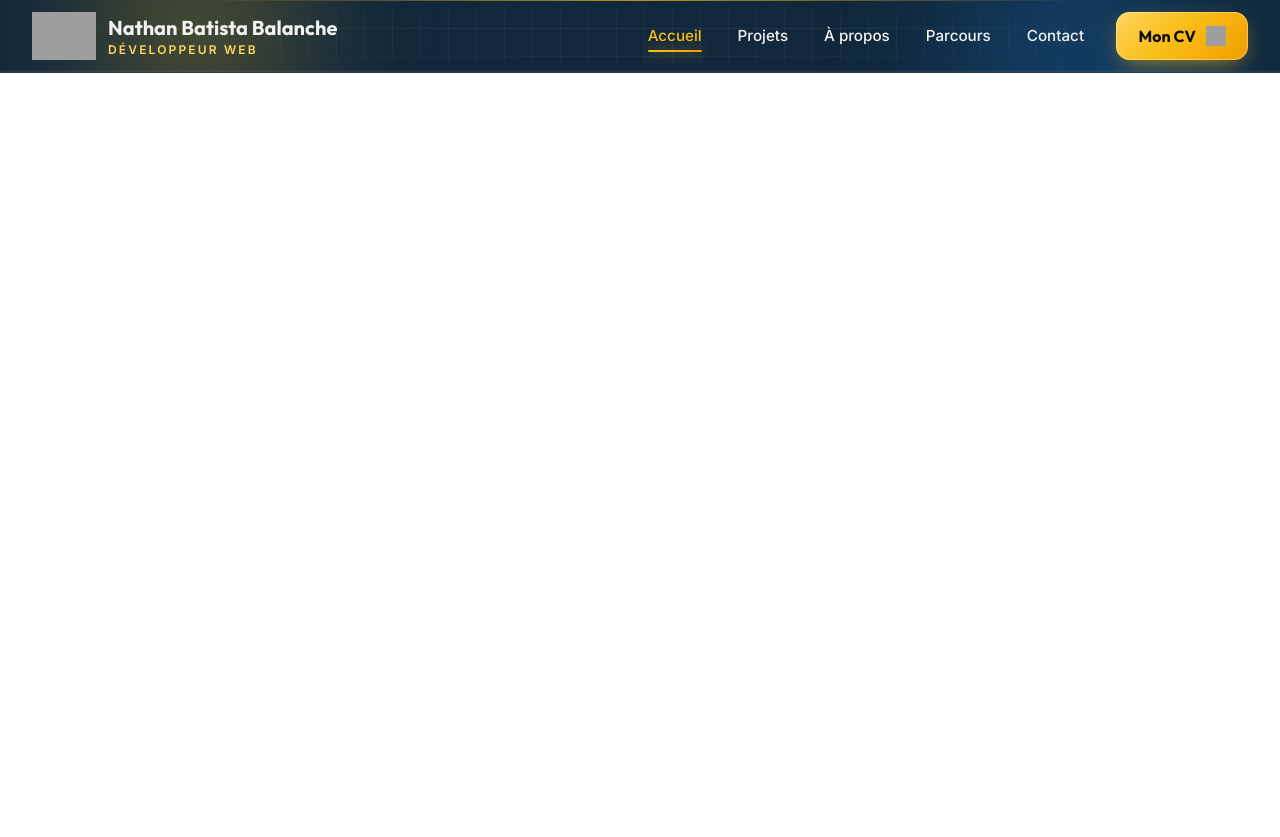
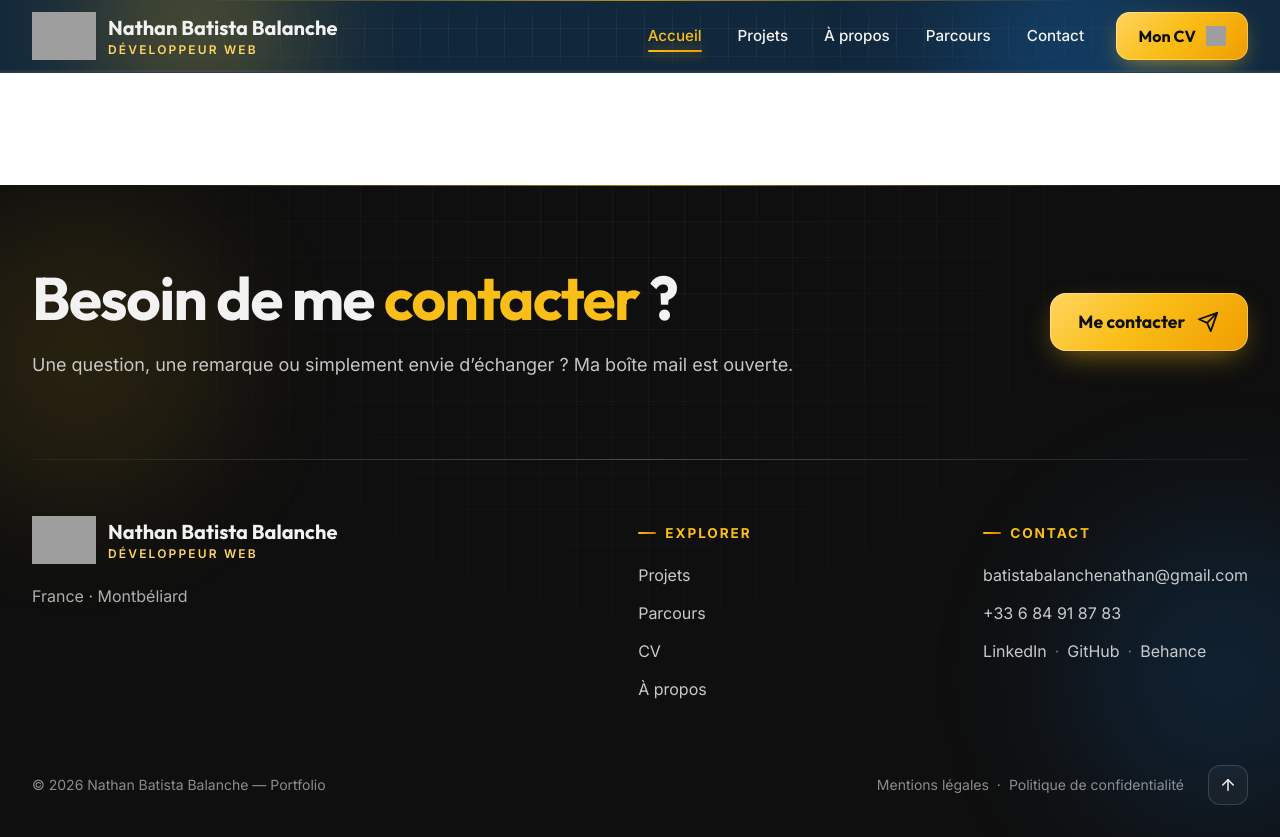
Before and after one commit to NathanBatistaBalanche/portfolio, an Astro site: page / in a window 1280 px wide. Before the commit the page ends 800 px from the top, so only its background shows below. Built offline with nearby package versions, Linux system fonts and the light colour scheme; Astro itself is replaced by a stand-in of ours; grey boxes are pictures that could not be loaded.

Commit message:
Commit 3 : Footer Fonctionnel

```diff
--- /dev/null
+++ b/src/components/Footer.astro
@@ -0,0 +1,436 @@
+---
+/**
+ * src/components/Footer.astro
+ * Footer du portfolio : appel à me contacter, colonnes Explorer / Contact,
+ * mentions légales, retour en haut. Apparition douce au scroll.
+ */
+import logoUrl from "./public/icons/logo.svg?url";
+
+const year = new Date().getFullYear();
+
+const explore = [
+  { label: "Projets", href: "/projets" },
+  { label: "Parcours", href: "/parcours" },
+  { label: "CV", href: "/cv-nathan-batista-balanche.pdf", download: "CV-Nathan-Batista-Balanche.pdf" },
+  { label: "À propos", href: "/a-propos" },
+];
+
+const email = "batistabalanchenathan@gmail.com";
+const phone = { label: "+33 6 84 91 87 83", href: "tel:+33684918783" };
+
+// TODO : remplace les "#" par tes vrais liens de profil
+const socials = [
+  { label: "LinkedIn", href: "https://www.linkedin.com/in/nathan-batista-balanche-349916337/" },
+  { label: "GitHub", href: "https://github.com/NathanBatistaBalanche" },
+  { label: "Behance", href: "https://www.behance.net/nathanbatista7" },
+];
+
+const legal = [
+  { label: "Mentions légales", href: "/mentions-legales" },
+  { label: "Politique de confidentialité", href: "/politique-de-confidentialite" },
+];
+---
+
+<footer id="site-footer" class="footer relative isolate overflow-hidden bg-encre text-neige">
+  <!-- Décor : lueurs, grille, filet lumineux -->
+  <div aria-hidden="true" class="pointer-events-none absolute inset-0 -z-10">
+    <div class="f-orb absolute -left-24 top-10 h-72 w-72 rounded-full bg-soleil/10 blur-3xl"></div>
+    <div class="f-orb f-orb-reverse absolute -right-24 bottom-0 h-80 w-80 rounded-full bg-azur/20 blur-3xl"></div>
+    <div class="f-grid absolute inset-0"></div>
+    <div class="absolute inset-x-[10%] top-0 h-px bg-linear-to-r from-transparent via-soleil/60 to-transparent"></div>
+  </div>
+
+  <div class="mx-auto w-full max-w-7xl px-5 sm:px-8">
+    <!-- Appel à me contacter -->
+    <section
+      aria-labelledby="footer-cta"
+      class="flex flex-col items-start gap-8 py-16 sm:py-20 md:flex-row md:items-center md:justify-between md:gap-12"
+    >
+      <div class="max-w-3xl" data-reveal>
+        <h2 id="footer-cta" class="font-outfit text-4xl font-bold leading-[1.1] tracking-tight sm:text-5xl lg:text-6xl">
+          Besoin de me <span class="text-soleil">contacter</span> ?
+        </h2>
+        <p class="mt-5 text-base text-neige/80 sm:text-lg">
+          Une question, une remarque ou simplement envie d’échanger ? Ma boîte mail est ouverte.
+        </p>
+      </div>
+
+      <div class="shrink-0" data-reveal style="--d:120ms">
+        <a href="/contact" class="cta">
+          <span>Me contacter</span>
+          <svg
+            class="cta-icon"
+            width="22"
+            height="22"
+            viewBox="0 0 24 24"
+            fill="none"
+            stroke="currentColor"
+            stroke-width="2"
+            stroke-linecap="round"
+            stroke-linejoin="round"
+            aria-hidden="true"
+          >
+            <line x1="22" y1="2" x2="11" y2="13"></line>
+            <polygon points="22 2 15 22 11 13 2 9 22 2"></polygon>
+          </svg>
+        </a>
+      </div>
+    </section>
+
+    <div class="h-px bg-linear-to-r from-white/5 via-white/25 to-white/5"></div>
+
+    <!-- Identité + colonnes -->
+    <div class="grid gap-12 py-14 lg:grid-cols-[1fr_auto] lg:gap-24">
+      <div class="flex flex-col gap-5" data-reveal>
+        <a href="/" class="f-logo inline-flex w-fit items-center gap-3" aria-label="Nathan Batista Balanche, retour à l'accueil">
+          <img src={logoUrl} alt="" decoding="async" loading="lazy" class="f-logo-img h-12 w-auto" />
+          <span class="flex flex-col leading-tight">
+            <span class="font-outfit text-xl font-bold text-neige">Nathan Batista Balanche</span>
+            <span class="font-inter text-xs font-semibold uppercase tracking-[0.18em] text-miel">Développeur web</span>
+          </span>
+        </a>
+        <p class="text-neige/70">France · Montbéliard</p>
+      </div>
+
+      <div class="grid grid-cols-1 gap-x-20 gap-y-10 sm:grid-cols-2" data-reveal style="--d:100ms">
+        <nav aria-labelledby="footer-explore">
+          <h3 id="footer-explore" class="f-title">Explorer</h3>
+          <ul class="mt-5 flex flex-col gap-3.5">
+            {
+              explore.map((item) => (
+                <li>
+                  <a href={item.href} download={item.download} class="f-link">
+                    {item.label}
+                  </a>
+                </li>
+              ))
+            }
+          </ul>
+        </nav>
+
+        <div>
+          <h3 class="f-title">Contact</h3>
+          <ul class="mt-5 flex flex-col gap-3.5">
+            <li>
+              <a href={`mailto:${email}`} class="f-link break-all">{email}</a>
+            </li>
+            <li>
+              <a href={phone.href} class="f-link">{phone.label}</a>
+            </li>
+            <li class="flex flex-wrap items-center gap-x-2">
+              {
+                socials.map((item, i) => (
+                  <>
+                    {i > 0 && (
+                      <span aria-hidden="true" class="text-neige/40">
+                        ·
+                      </span>
+                    )}
+                    <a href={item.href} target="_blank" rel="noopener noreferrer" class="f-link">
+                      {item.label}
+                    </a>
+                  </>
+                ))
+              }
+            </li>
+          </ul>
+        </div>
+      </div>
+    </div>
+
+    <!-- Bas de page -->
+    <div
+      class="flex flex-col gap-5 pb-8 pt-2 text-sm text-neige/55 sm:flex-row sm:items-center sm:justify-between"
+      data-reveal
+    >
+      <p>© {year} Nathan Batista Balanche — Portfolio</p>
+
+      <div class="flex items-center justify-between gap-6 sm:justify-end">
+        <nav aria-label="Informations légales" class="flex flex-wrap items-center gap-x-2">
+          {
+            legal.map((item, i) => (
+              <>
+                {i > 0 && <span aria-hidden="true">·</span>}
+                <a href={item.href} class="f-link f-link-muted">
+                  {item.label}
+                </a>
+              </>
+            ))
+          }
+        </nav>
+
+        <button id="back-to-top" type="button" class="to-top" aria-label="Revenir en haut de la page">
+          <svg
+            width="18"
+            height="18"
+            viewBox="0 0 24 24"
+            fill="none"
+            stroke="currentColor"
+            stroke-width="2"
+            stroke-linecap="round"
+            stroke-linejoin="round"
+            aria-hidden="true"
+          >
+            <path d="m5 12 7-7 7 7"></path>
+            <path d="M12 19V5"></path>
+          </svg>
+        </button>
+      </div>
+    </div>
+  </div>
+</footer>
+
+<style>
+  /* ---------- Décor ---------- */
+  .f-grid {
+    background-image:
+      linear-gradient(to right, rgb(255 255 255 / 0.035) 1px, transparent 1px),
+      linear-gradient(to bottom, rgb(255 255 255 / 0.035) 1px, transparent 1px);
+    background-size: 36px 36px;
+    mask-image: radial-gradient(ellipse at 50% 0%, #000 10%, transparent 70%);
+  }
+
+  .f-orb {
+    animation: f-drift 16s ease-in-out infinite;
+  }
+  .f-orb-reverse {
+    animation-direction: reverse;
+    animation-delay: -8s;
+  }
+
+  /* ---------- Apparition au scroll (activée par le script) ---------- */
+  .footer.reveal-ready [data-reveal] {
+    opacity: 0;
+    transform: translateY(26px);
+    transition:
+      opacity 0.8s ease,
+      transform 0.9s cubic-bezier(0.22, 1, 0.36, 1);
+    transition-delay: var(--d, 0ms);
+  }
+  .footer.reveal-ready [data-reveal].is-visible {
+    opacity: 1;
+    transform: none;
+  }
+
+  /* ---------- Logo ---------- */
+  .f-logo-img {
+    transition: transform 0.5s cubic-bezier(0.22, 1, 0.36, 1);
+  }
+  .f-logo:hover .f-logo-img,
+  .f-logo:focus-visible .f-logo-img {
+    transform: rotate(-6deg) scale(1.1);
+  }
+  .f-logo:focus-visible {
+    outline: 2px solid var(--color-soleil);
+    outline-offset: 6px;
+    border-radius: 0.75rem;
+  }
+
+  /* ---------- Titres de colonnes ---------- */
+  .f-title {
+    display: inline-flex;
+    align-items: center;
+    gap: 0.6rem;
+    font-family: var(--font-inter);
+    font-size: 0.85rem;
+    font-weight: 700;
+    letter-spacing: 0.14em;
+    text-transform: uppercase;
+    color: var(--color-soleil);
+  }
+  .f-title::before {
+    content: "";
+    width: 1.1rem;
+    height: 2px;
+    border-radius: 2px;
+    background: linear-gradient(90deg, var(--color-soleil), var(--color-cuivre));
+  }
+
+  /* ---------- Liens ---------- */
+  .f-link {
+    position: relative;
+    display: inline-block;
+    color: rgb(242 242 242 / 0.82);
+    transition:
+      color 0.3s ease,
+      transform 0.3s cubic-bezier(0.22, 1, 0.36, 1);
+  }
+  .f-link::after {
+    content: "";
+    position: absolute;
+    left: 0;
+    right: 0;
+    bottom: -2px;
+    height: 1px;
+    background: linear-gradient(90deg, var(--color-soleil), var(--color-safran));
+    transform: scaleX(0);
+    transform-origin: left;
+    transition: transform 0.4s cubic-bezier(0.22, 1, 0.36, 1);
+  }
+  .f-link:hover,
+  .f-link:focus-visible {
+    color: var(--color-miel);
+    transform: translateX(3px);
+  }
+  .f-link:hover::after,
+  .f-link:focus-visible::after {
+    transform: scaleX(1);
+  }
+  .f-link:focus-visible {
+    outline: 2px solid var(--color-soleil);
+    outline-offset: 4px;
+    border-radius: 0.25rem;
+  }
+  .f-link-muted {
+    color: rgb(242 242 242 / 0.55);
+  }
+
+  /* ---------- Bouton « Me contacter » ---------- */
+  .cta {
+    position: relative;
+    isolation: isolate;
+    display: inline-flex;
+    align-items: center;
+    gap: 0.75rem;
+    overflow: hidden;
+    padding: 1rem 1.8rem;
+    border-radius: 1rem;
+    font-family: var(--font-outfit);
+    font-size: 1.1rem;
+    font-weight: 700;
+    color: var(--color-encre);
+    background: linear-gradient(
+      135deg,
+      var(--color-miel) 0%,
+      var(--color-soleil) 45%,
+      var(--color-safran) 100%
+    );
+    box-shadow:
+      inset 0 0 0 1px rgb(255 255 255 / 0.3),
+      0 10px 30px -10px color-mix(in srgb, var(--color-soleil) 60%, transparent);
+    transition:
+      transform 0.3s cubic-bezier(0.22, 1, 0.36, 1),
+      box-shadow 0.3s ease;
+  }
+  .cta > * {
+    position: relative;
+    z-index: 1;
+  }
+  .cta::before {
+    content: "";
+    position: absolute;
+    top: 0;
+    bottom: 0;
+    left: 0;
+    z-index: 0;
+    width: 45%;
+    background: linear-gradient(100deg, transparent, rgb(255 255 255 / 0.75), transparent);
+    transform: translateX(-220%) skewX(-20deg);
+    transition: transform 0.8s cubic-bezier(0.22, 1, 0.36, 1);
+  }
+  .cta:hover,
+  .cta:focus-visible {
+    transform: translateY(-3px);
+    box-shadow:
+      inset 0 0 0 1px rgb(255 255 255 / 0.45),
+      0 16px 40px -10px color-mix(in srgb, var(--color-soleil) 85%, transparent);
+  }
+  .cta:hover::before,
+  .cta:focus-visible::before {
+    transform: translateX(480%) skewX(-20deg);
+  }
+  .cta:active {
+    transform: translateY(0) scale(0.98);
+  }
+  .cta:focus-visible {
+    outline: 2px solid var(--color-miel);
+    outline-offset: 4px;
+  }
+  .cta-icon {
+    transition: transform 0.35s cubic-bezier(0.22, 1, 0.36, 1);
+  }
+  .cta:hover .cta-icon,
+  .cta:focus-visible .cta-icon {
+    transform: translate(3px, -3px);
+  }
+
+  /* ---------- Retour en haut ---------- */
+  .to-top {
+    display: inline-flex;
+    height: 2.5rem;
+    width: 2.5rem;
+    flex-shrink: 0;
+    align-items: center;
+    justify-content: center;
+    border-radius: 0.75rem;
+    border: 1px solid rgb(255 255 255 / 0.15);
+    background: rgb(255 255 255 / 0.04);
+    color: var(--color-neige);
+    cursor: pointer;
+    transition:
+      transform 0.3s cubic-bezier(0.22, 1, 0.36, 1),
+      background-color 0.3s ease,
+      color 0.3s ease,
+      border-color 0.3s ease;
+  }
+  .to-top:hover,
+  .to-top:focus-visible {
+    transform: translateY(-3px);
+    background: var(--color-soleil);
+    border-color: var(--color-soleil);
+    color: var(--color-encre);
+  }
+  .to-top:focus-visible {
+    outline: 2px solid var(--color-miel);
+    outline-offset: 3px;
+  }
+
+  /* ---------- Animations ---------- */
+  @keyframes f-drift {
+    0%,
+    100% {
+      transform: translate3d(0, 0, 0);
+    }
+    50% {
+      transform: translate3d(40px, -14px, 0);
+    }
+  }
+
+  @media (prefers-reduced-motion: reduce) {
+    *,
+    *::before,
+    *::after {
+      animation: none !important;
+      transition-duration: 0.01ms !important;
+    }
+  }
+</style>
+
+<script>
+  const footer = document.getElementById("site-footer");
+  const backToTop = document.getElementById("back-to-top");
+  const reduceMotion = window.matchMedia("(prefers-reduced-motion: reduce)").matches;
+
+  backToTop?.addEventListener("click", () => {
+    window.scrollTo({ top: 0, behavior: reduceMotion ? "auto" : "smooth" });
+  });
+
+  // Apparition au scroll : sans JS (ou animations réduites), tout reste visible.
+  if (footer && !reduceMotion && "IntersectionObserver" in window) {
+    footer.classList.add("reveal-ready");
+
+    const observer = new IntersectionObserver(
+      (entries) => {
+        entries.forEach((entry) => {
+          if (entry.isIntersecting) {
+            entry.target.classList.add("is-visible");
+            observer.unobserve(entry.target);
+          }
+        });
+      },
+      { threshold: 0.15 },
+    );
+
+    footer.querySelectorAll("[data-reveal]").forEach((el) => observer.observe(el));
+  }
+</script>
--- a/src/layouts/Layout.astro
+++ b/src/layouts/Layout.astro
@@ -1,6 +1,7 @@
 ---
 import "../styles/global.css";
 import Header from "../components/Header.astro";
+import Footer from "../components/Footer.astro";
 
 interface Props {
     title?: string;
@@ -24,5 +25,6 @@ const { title = "Portfolio" } = Astro.props;
         <main class="pt-28">
             <slot />
         </main>
+        <Footer />
     </body>
 </html>
```
